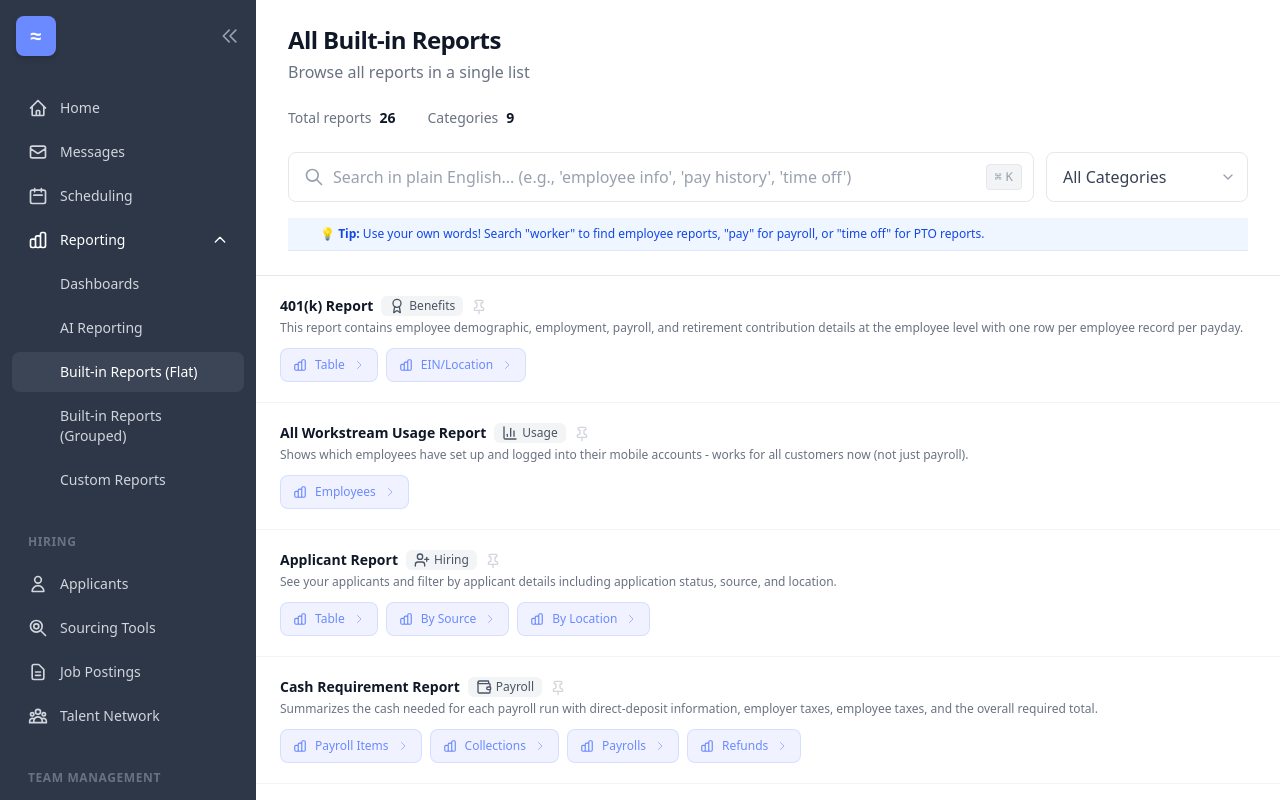
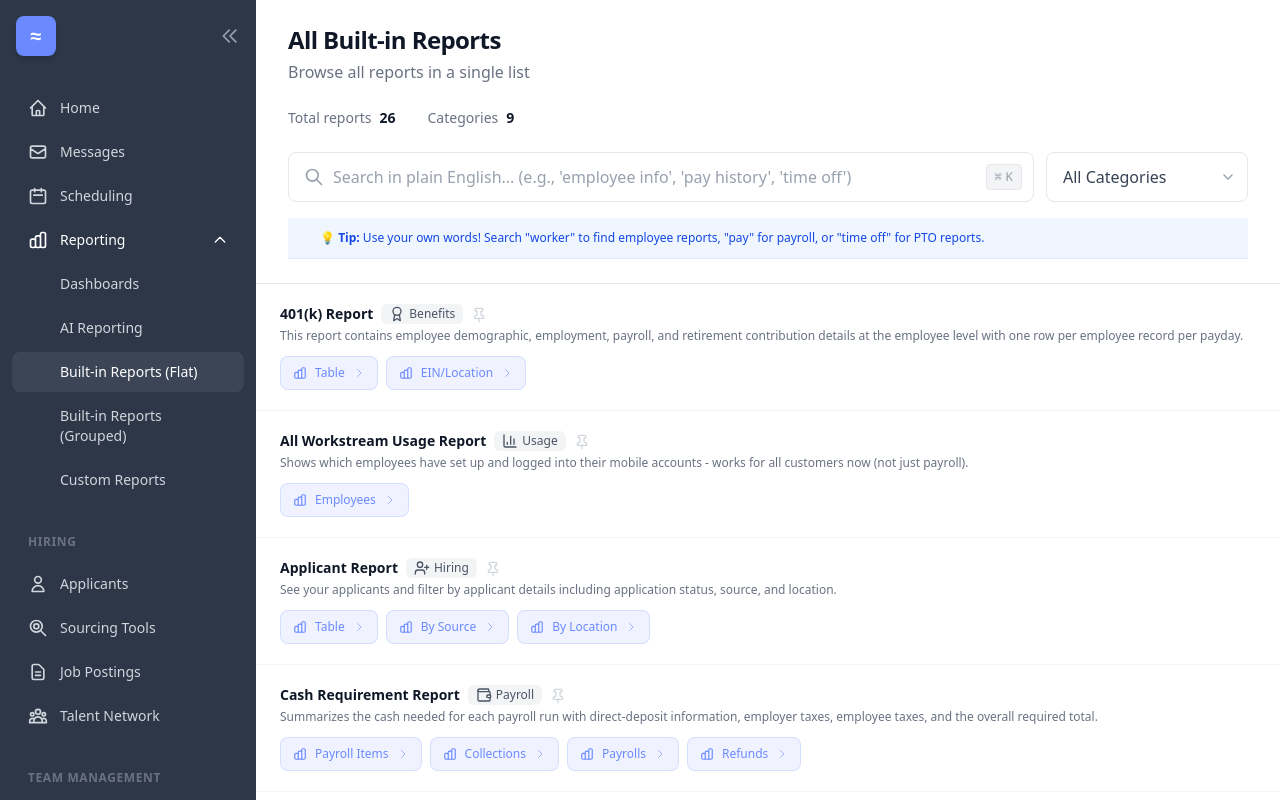
Before and after one commit to stoyan-workstream/vibestream, a Next.js app: page /reporting/built-in-reports in a window 1280 px wide. Built offline with nearby package versions, Linux system fonts and the light colour scheme.

Commit message:
Standardize tip banner spacing across both views
Co-authored-by: Cursor <cursoragent@cursor.com>

```diff
--- a/src/app/reporting/built-in-reports/page.tsx
+++ b/src/app/reporting/built-in-reports/page.tsx
@@ -449,7 +449,7 @@ export default function BuiltInReports() {
           </div>
 
           {/* Search Help Text */}
-          <div className="px-8 py-2 mt-4 bg-blue-50 border-b border-blue-100">
+          <div className="px-8 py-3 mt-4 bg-blue-50 border-b border-blue-100">
             <p className="text-xs text-blue-700">
               💡 <strong>Tip:</strong> Use your own words! Search "worker" to find employee reports, "pay" for payroll, or "time off" for PTO reports.
             </p>
```
